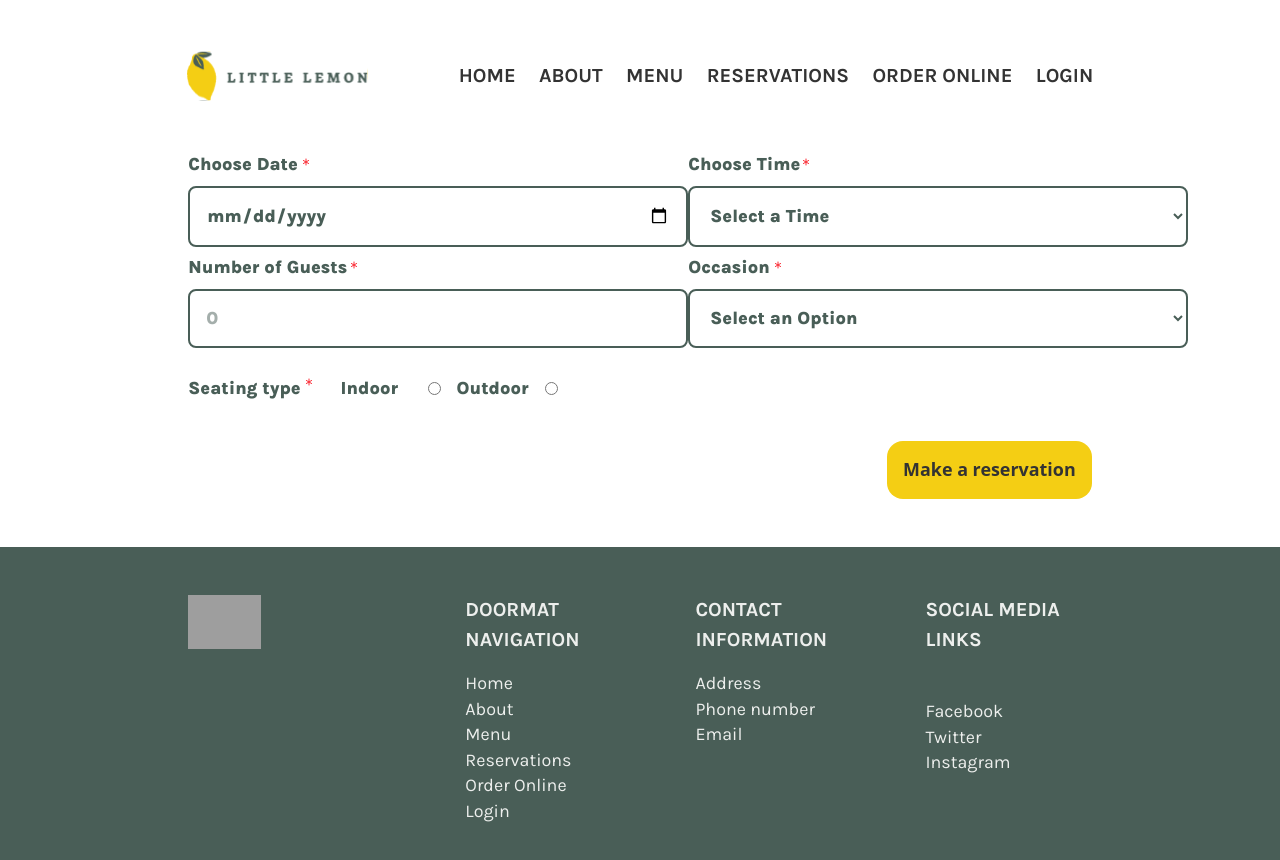
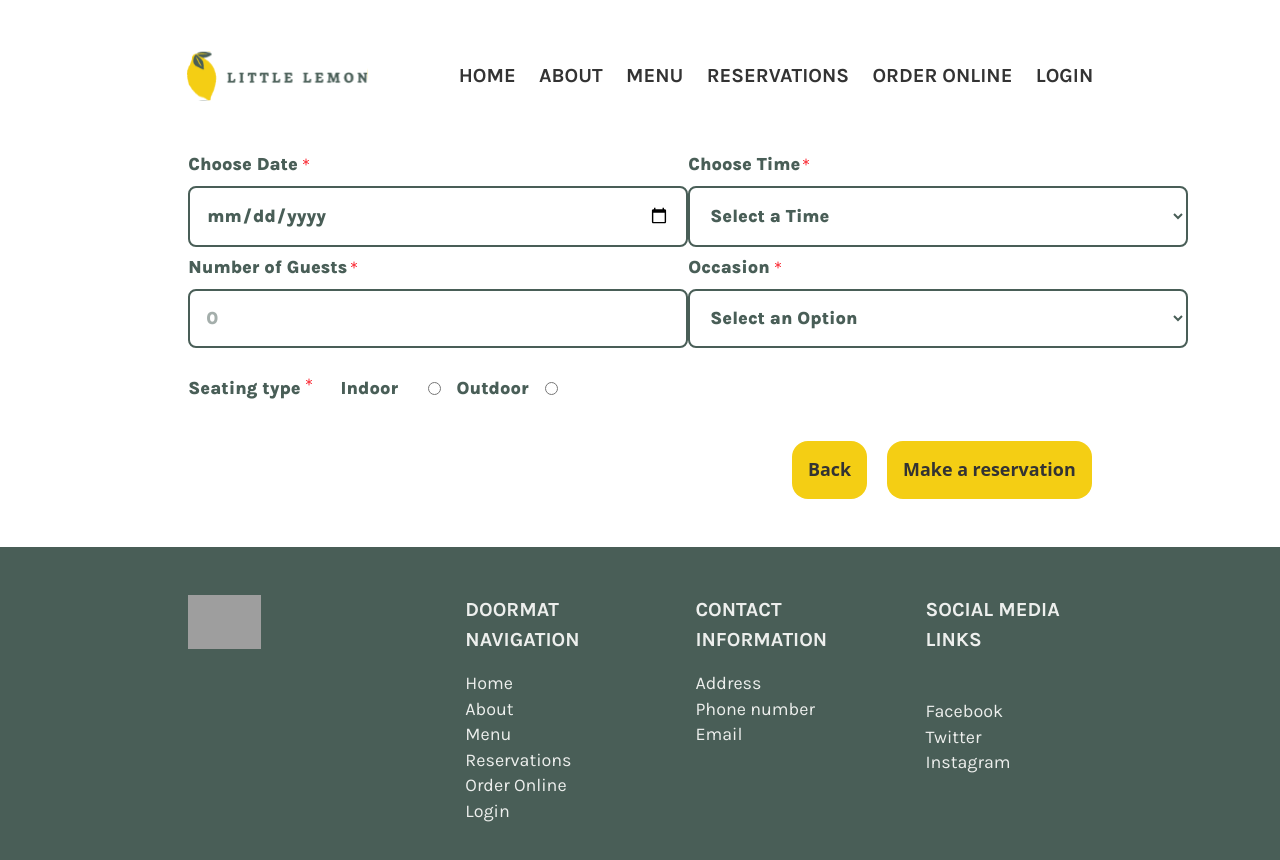
Before and after one commit to gihanchamila/Little-Lemon-Frontend, a React (Vite) app: page /booking in a window 1280 px wide. Shown: the top 860 px of the page. Built offline with nearby package versions, Linux system fonts and the light colour scheme; grey boxes are pictures that could not be loaded; a web font is replaced by a local one.

Commit message:
update button design

```diff
--- a/src/components/Booking/BookingForm.jsx
+++ b/src/components/Booking/BookingForm.jsx
@@ -1,4 +1,5 @@
 import React from "react";
+import { useNavigate } from "react-router-dom";
 import { useState, useEffect } from "react";
 import Button from "../Button/Button";
 
@@ -21,6 +22,7 @@ const BookingForm = (props) => {
    const [date, setDate] = useState("");
    const [seating, setSeating] = useState("")
    const [times, setTimes] = useState("")
+   const navigate = useNavigate()
 
    const [formErrors, setFormErrors] = useState({})
 
@@ -59,6 +61,11 @@ const BookingForm = (props) => {
     setDate(e);
     props.dispatch({ type: "UPDATE_TIMES", date: e });
   };
+
+  const handleBack = () => {
+    navigate("/");
+  }
+
 
 
   return (
@@ -115,8 +122,9 @@ const BookingForm = (props) => {
               {formErrors.seating && <p className="formError font-bold">{formErrors.seating}</p>}
             </div>
           </fieldset>
-          <div className="lg:col-start-2 lg:col-end-13 lg:w-full lg:grid sm:col-start-2 sm:col-end-4 sm:pt-10 sm:flex sm:justify-end sm:w-[316px]">
-            <Button className="w-full">Make a reservation</Button>
+          <div className="lg:col-start-10 lg:col-end-13 lg:w-full  sm:col-start-2 sm:col-end-4 sm:pt-10 sm:flex sm:flex-col sm:justify-end sm:w-[316px] lg:flex-row  sm:space-y-4">
+            <Button onClick={handleBack} className={'sm:mr-0 lg:mb-0 lg:mr-5  lg:flex lg:justify-self-end'}>Back</Button>
+            <Button className="lg:flex lg:justify-self-end">Make a reservation</Button>
           </div>
         </form>
       </section>
```
